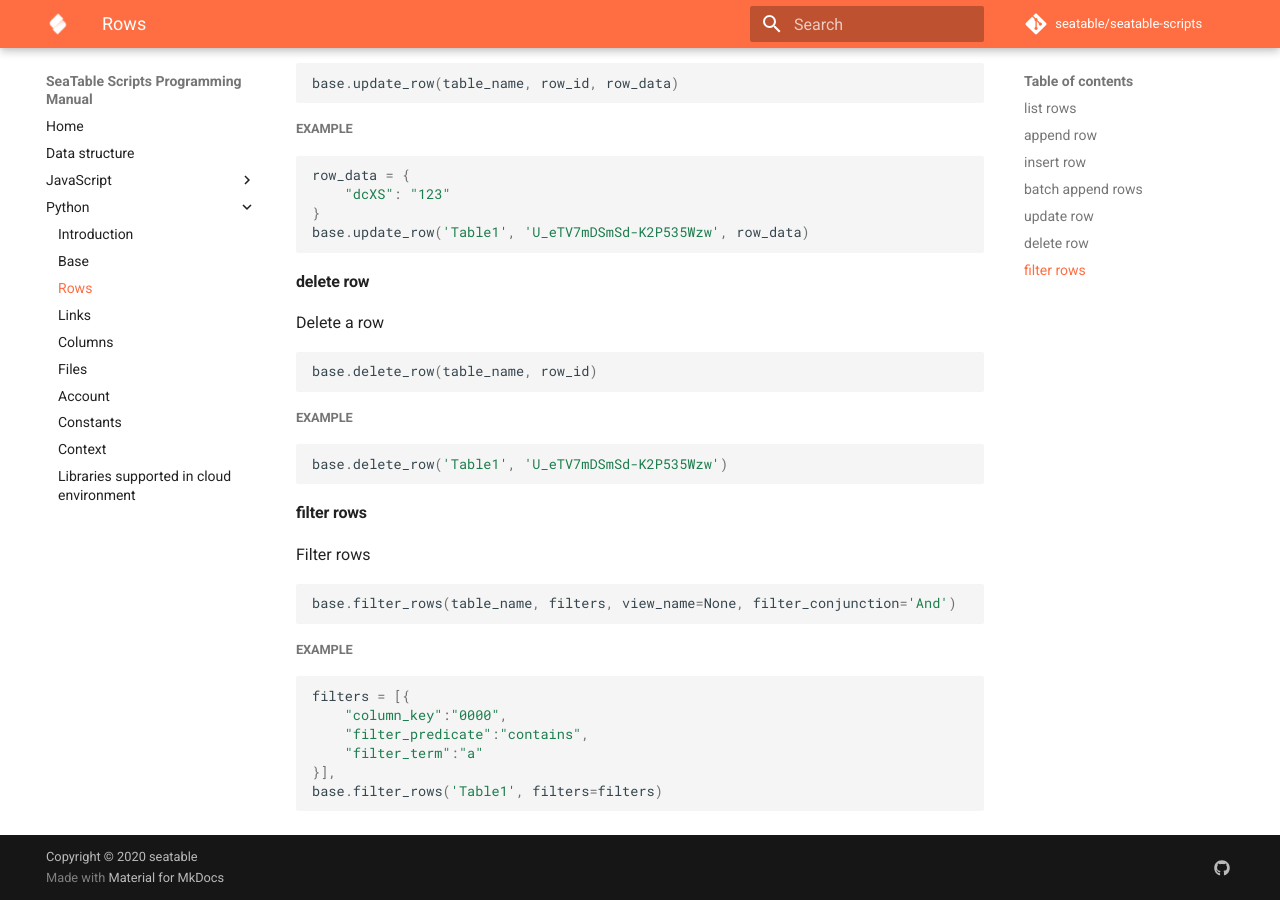
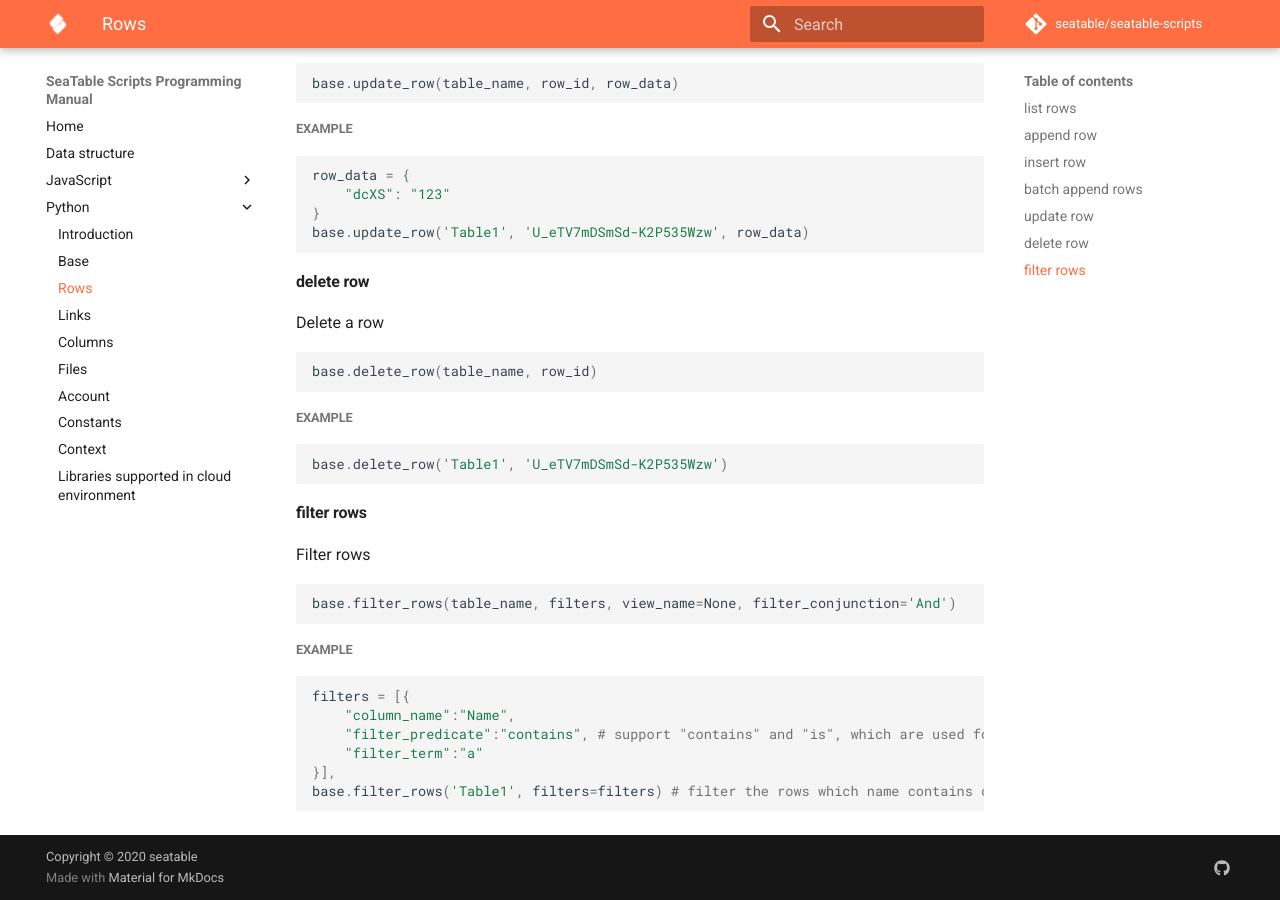
Before and after one commit to seatable/seatable-scripts, an MkDocs documentation site: the page built from manual/python/rows.md, in a window 1280 px wide and 900 px high, scrolled down 1632 px. Built offline with MkDocs 1.6.1 and Material for MkDocs 9.7.7, drawn with Linux system fonts in a browser that asks for light colours; comment, search, counter and statistics services are not loaded.

Commit message:
Update rows.md

````diff
--- a/manual/python/rows.md
+++ b/manual/python/rows.md
@@ -125,9 +125,9 @@ base.filter_rows(table_name, filters, view_name=None, filter_conjunction='And')
 
 ```python
 filters = [{
-    "column_key":"0000",
-    "filter_predicate":"contains",
+    "column_name":"Name",
+    "filter_predicate":"contains", # support "contains" and "is", which are used for fuzzy and precise query respectively
     "filter_term":"a"
 }],
-base.filter_rows('Table1', filters=filters)
+base.filter_rows('Table1', filters=filters) # filter the rows which name contains character "a"
 ```
````
